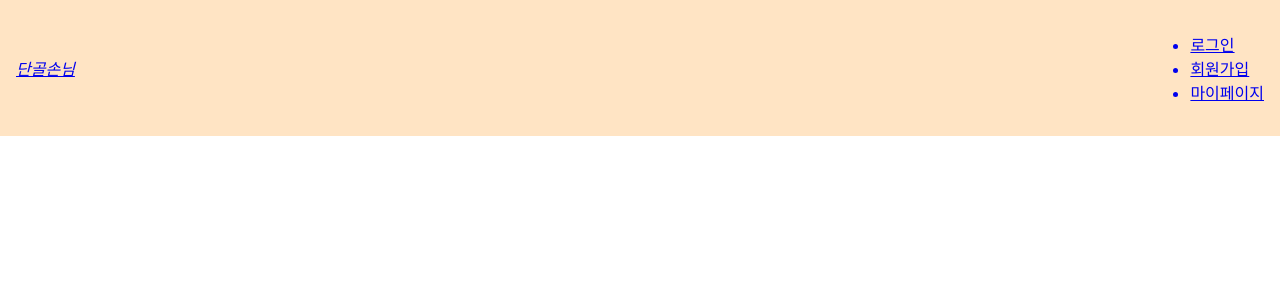
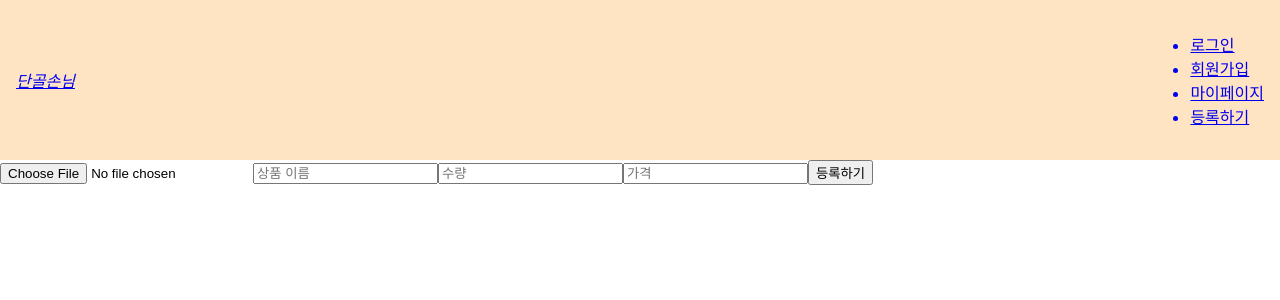
Before and after one commit to BOSEES/bootpay_test, a React (Create React App) app in the folder bootpay_test/: page /addItem in a window 1280 px wide. Shown: the top 300 px of the page. Built offline with nearby package versions, Linux system fonts and the light colour scheme.

Commit message:
이미지 클라우드DB 연동 및 등록하기 페이지 구현

```diff
--- a/bootpay_test/src/App.js
+++ b/bootpay_test/src/App.js
@@ -5,8 +5,9 @@ import Navbar from "./components/navbar/navbar";
 import Join from "./components/join/join";
 import Login from "./components/login/login";
 import MyPage from "./components/my_page/my_page";
+import AddItem from "./components/add_Item/add_item";
 
-const App = ({bootpayAPI, userAPI}) => {
+const App = ({bootpayAPI, userAPI, itemAPI, imageUploader}) => {
   const [user,setUser] = useState({});
   const items = [
     {
@@ -60,6 +61,9 @@ const App = ({bootpayAPI, userAPI}) => {
           <Route exact path="/mypage">
             <MyPage />
           </Route>
+          <Route exact path="/addItem">
+            <AddItem imageUploader={imageUploader} itemAPI={itemAPI} />
+          </Route>
         </Switch>
       </Router>
   )
--- /dev/null
+++ b/bootpay_test/src/components/add_Item/add_item.jsx
@@ -0,0 +1,49 @@
+import styles from "./add_item.module.css";
+import {useRef, useState} from "react";
+
+const AddItem = ({ imageUploader,itemAPI }) => {
+  const titleRef = useRef();
+  const qtyRef = useRef();
+  const priceRef = useRef();
+
+  const [image, setImage] = useState();
+
+  const onFileChange = (event) => {
+    setImage(event.target.files[0]);
+  }
+
+  const onAddItem = async (event) => {
+    event.preventDefault();
+    const imgUrl = await imageUploader.upload(image);
+    const item = {
+      itemImage: imgUrl.url,
+      itemName : titleRef.current.value || "없음",
+      unique: Math.floor(Math.random() * 100),
+      price: priceRef.current.value || 0 ,
+      qty: qtyRef.current.value || 1,
+      category: "없음",
+    }
+
+    itemAPI.addItem(item)
+    .then((response) => {
+      console.log(response);
+    })
+    .catch((error) => {
+      console.log(error);
+    })
+  }
+
+  return(
+    <div>
+      <form>
+        <input onChange={onFileChange} className={styles.img} type="file" accept="image/*" name="file" />
+        <input ref={titleRef} className={styles.title} type="text"  placeholder="상품 이름"/>
+        <input ref={qtyRef} className={styles.수량} type="number" placeholder="수량"/>
+        <input ref={priceRef} className={styles.가격} type="number" placeholder="가격"/>
+        <button onClick={onAddItem}>등록하기</button>
+      </form>
+    </div>
+  )
+}
+
+export default AddItem;
--- a/bootpay_test/src/components/navbar/navbar.jsx
+++ b/bootpay_test/src/components/navbar/navbar.jsx
@@ -10,6 +10,7 @@ const Navbar = ({user}) => {
         <Link to="login"><li>로그인</li></Link>
         <Link to="join"><li>회원가입</li></Link>
         <Link to="mypage"><li>마이페이지</li></Link>
+        <Link to="addItem"><li>등록하기</li></Link>
       </ul>
     </nav>
   )
--- a/bootpay_test/src/index.js
+++ b/bootpay_test/src/index.js
@@ -4,13 +4,17 @@ import './index.css';
 import App from './App';
 import BootpayAPI from "./service/bootpay_api";
 import UserAPI from "./service/user_api";
+import ImageUploader from "./service/image_uploader";
+import ItemAPI from "./service/item_api";
 
 const bootpayAPI = new BootpayAPI();
 const userAPI = new UserAPI();
+const itemAPI = new ItemAPI();
+const imageUploader = new ImageUploader();
 
 ReactDOM.render(
   <React.StrictMode>
-    <App bootpayAPI={bootpayAPI} userAPI={userAPI}/>
+    <App bootpayAPI={bootpayAPI} userAPI={userAPI} imageUploader={imageUploader} itemAPI={itemAPI}/>
   </React.StrictMode>,
   document.getElementById('root')
 );
--- /dev/null
+++ b/bootpay_test/src/service/image_uploader.js
@@ -0,0 +1,18 @@
+class ImageUploader {
+  async upload(file) {
+    const data = new FormData();
+    data.append("file",file);
+    data.append("upload_preset", "pppmckm4");
+
+    const result = await fetch(
+      "https://api.cloudinary.com/v1_1/dnghsfz41/image/upload",
+      {
+        method:"POST",
+        body: data
+      }
+    );
+    return await result.json();
+  }
+}
+
+export default ImageUploader;
--- /dev/null
+++ b/bootpay_test/src/service/item_api.js
@@ -0,0 +1,15 @@
+import axios from "axios";
+
+class ItemAPI {
+  addItem = async (item) => {
+    const data = await axios.post("http://localhost:7351/item/item",item);
+    return data;
+  }
+
+  readAllItem = async () => {
+    const data = await axios.get("http://localhost:7351/item/items");
+    return data;
+  }
+}
+
+export default ItemAPI;
```
Also changed, not shown: bootpay_test/src/components/add_Item/add_item.module.css (added), bootpay_test/src/components/create_item/create_item.module.css (deleted).
